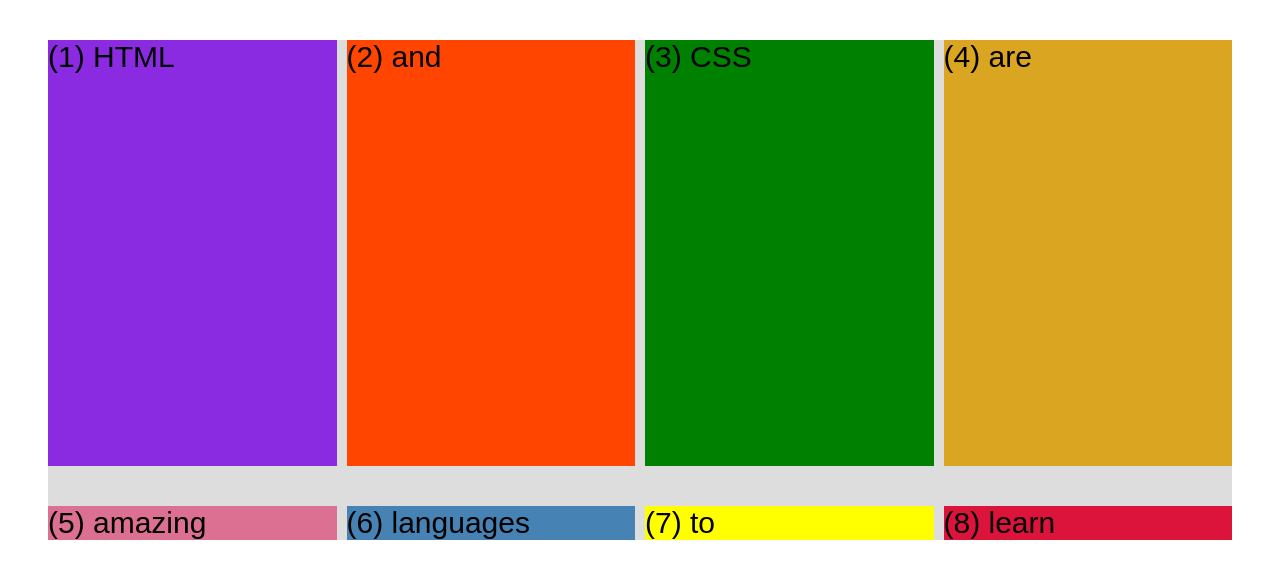
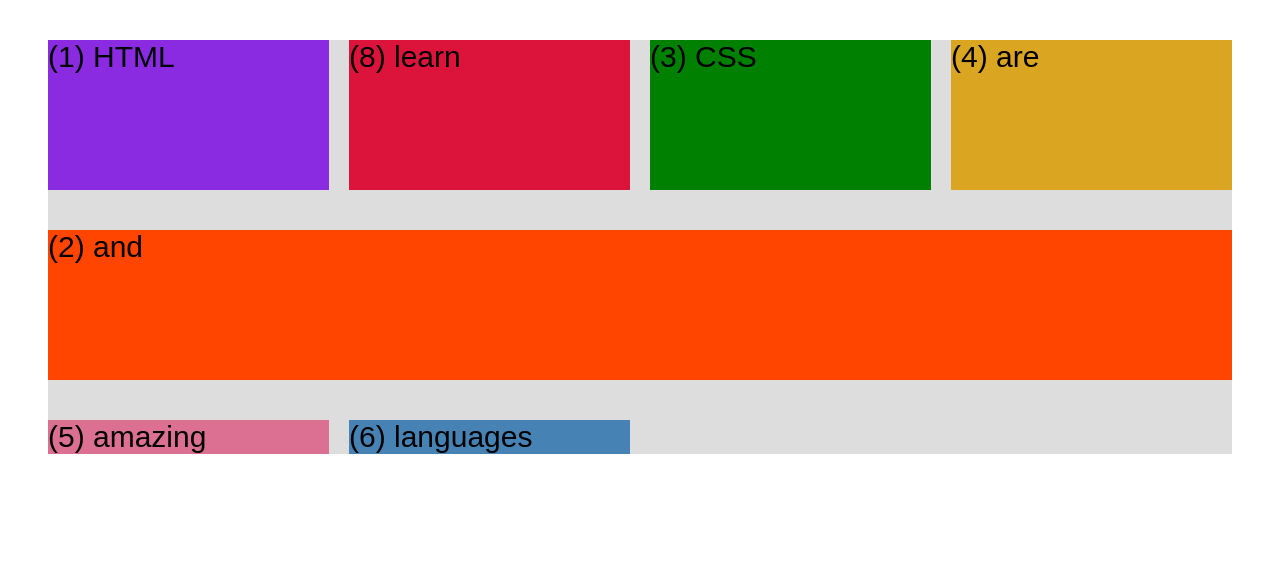
Before and after one commit to RZwartenbol/04-CSS-Layouts, a plain HTML site: page css-grid.html in a window 1280 px wide. Drawn offline with Linux system fonts and the light colour scheme.

Commit message:
Placing and spanning grid items

```diff
--- a/css-grid.html
+++ b/css-grid.html
@@ -17,7 +17,7 @@
 
     .el--3 {
       background-color: green;
-      /* height: 150px; */
+      height: 150px;
     }
 
     .el--4 {
@@ -54,11 +54,28 @@
       /* grid-template-columns: 1fr 1fr 1fr auto; */
 
       grid-template-columns: repeat(4, 1fr);
-      grid-template-rows: 1fr auto;
-      height: 500px;
+      grid-template-rows: 1fr 1fr;
+      /* height: 500px; */
 
-      column-gap: 10px;
+      column-gap: 20px;
       row-gap: 40px;
+    }
+
+    .el--8 {
+      grid-column: 2 / 3;
+      /* grid-row: 1 / span 2 */
+      grid-row: 1 / 2;
+    }
+
+    .el--2 {
+      /* grid-column: 1 / 3; */
+      /* grid-column: 1 / span 4; */
+      grid-column: 1 / -1;
+      grid-row: 2 / 3;
+    }
+
+    .el--6 {
+      /* grid-row: 3 / 5; */
     }
 
     .container--2 {
@@ -86,7 +103,7 @@
     <div class="el el--4">(4) are</div>
     <div class="el el--5">(5) amazing</div>
     <div class="el el--6">(6) languages</div>
-    <div class="el el--7">(7) to</div>
+    <!-- <div class="el el--7">(7) to</div> -->
     <div class="el el--8">(8) learn</div>
   </div>
 
```
